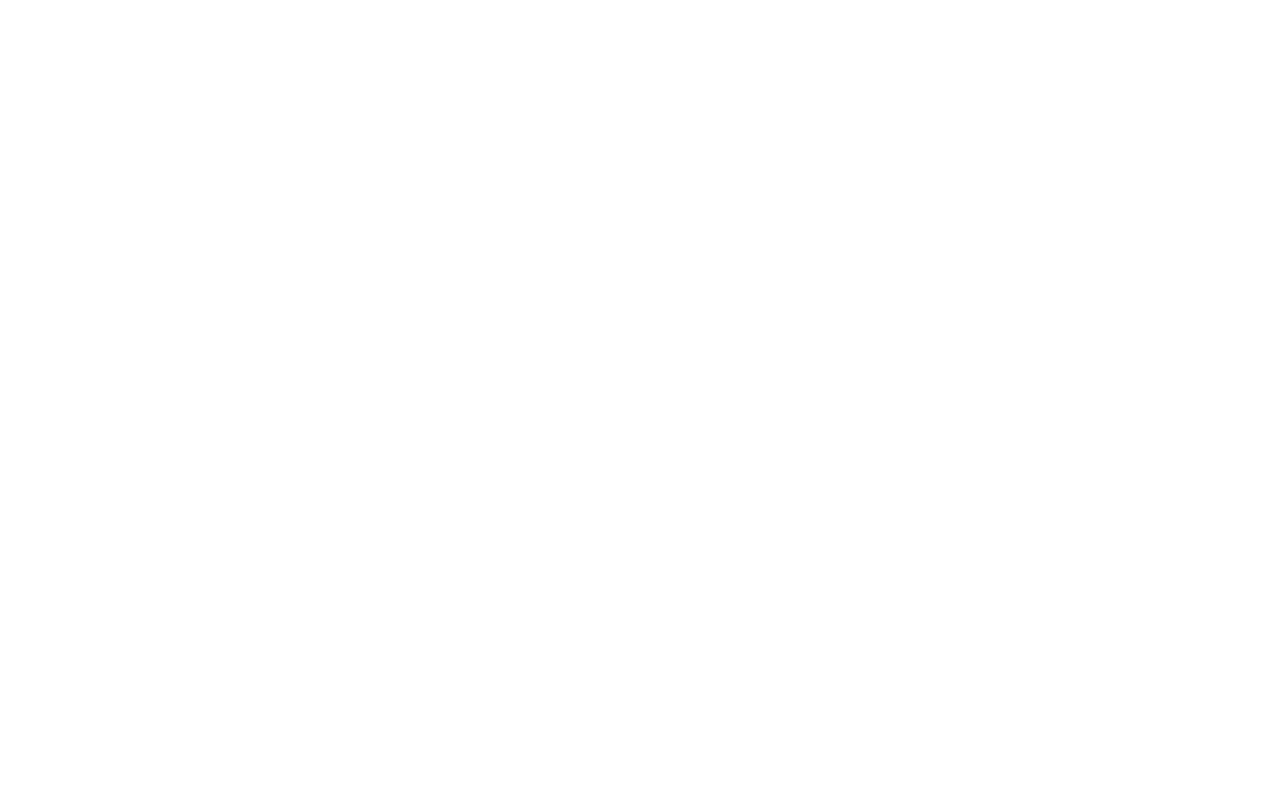
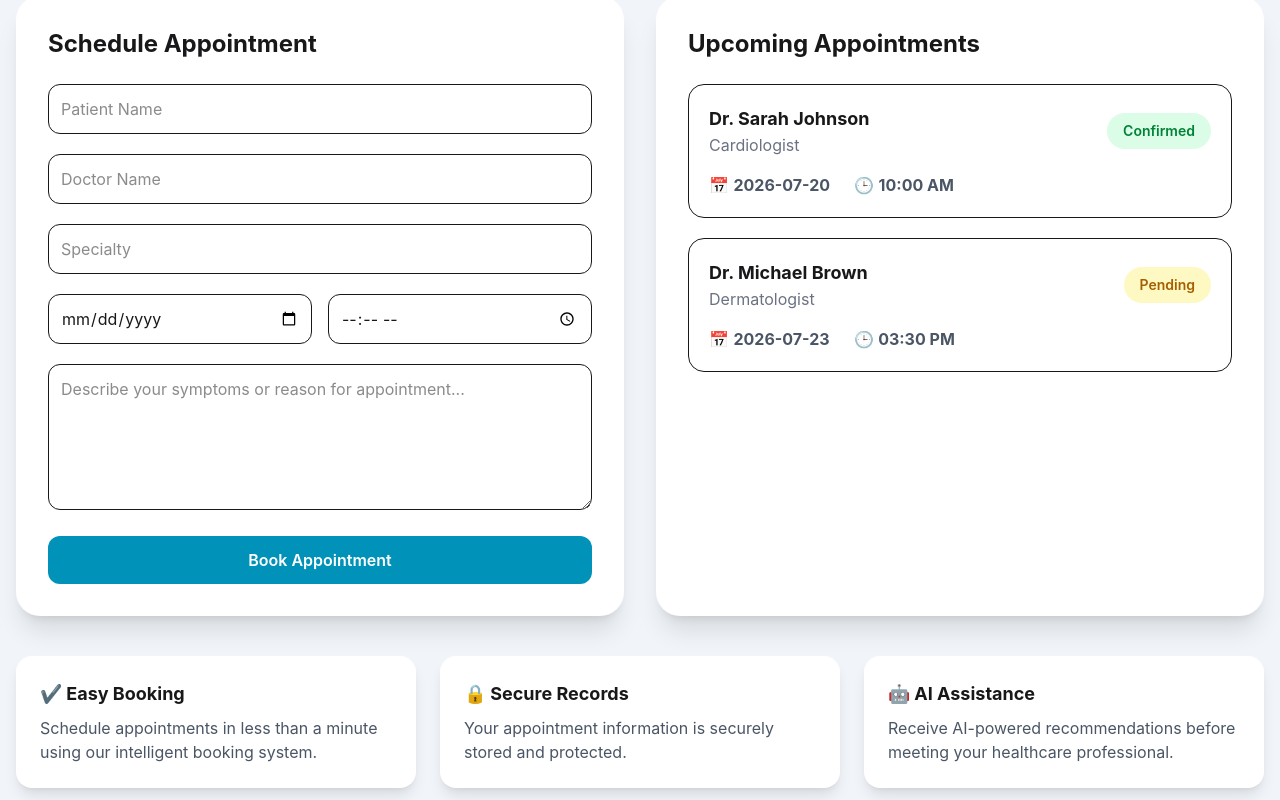
Before and after one commit to chandro4D/AI_HealthCare_-_Symptom_assistant, a React (Vite) app in the folder frontend/: page /appointments in a window 1280 px wide. Before the commit this address had no page. Shown: the part 500-1300 px from the top of the page. Before the commit the page ends 800 px from the top, so only its background shows below. Built offline with nearby package versions, Linux system fonts and the light colour scheme.

Commit message:
Added Appoinments page

```diff
--- /dev/null
+++ b/frontend/src/pages/Appointments/Appointments.jsx
@@ -0,0 +1,271 @@
+import React, { useState } from "react";
+
+function Appointments() {
+  const [appointments, setAppointments] = useState([
+    {
+      id: 1,
+      doctor: "Dr. Sarah Johnson",
+      specialty: "Cardiologist",
+      date: "2026-07-20",
+      time: "10:00 AM",
+      status: "Confirmed",
+    },
+    {
+      id: 2,
+      doctor: "Dr. Michael Brown",
+      specialty: "Dermatologist",
+      date: "2026-07-23",
+      time: "03:30 PM",
+      status: "Pending",
+    },
+  ]);
+
+  const [formData, setFormData] = useState({
+    patientName: "",
+    doctor: "",
+    specialty: "",
+    date: "",
+    time: "",
+    reason: "",
+  });
+
+  const handleChange = (e) => {
+    setFormData((prev) => ({
+      ...prev,
+      [e.target.name]: e.target.value,
+    }));
+  };
+
+  const handleSubmit = (e) => {
+    e.preventDefault();
+
+    if (
+      !formData.patientName ||
+      !formData.doctor ||
+      !formData.specialty ||
+      !formData.date ||
+      !formData.time ||
+      !formData.reason
+    ) {
+      alert("Please fill in all fields.");
+      return;
+    }
+
+    const newAppointment = {
+      id: Date.now(),
+      doctor: formData.doctor,
+      specialty: formData.specialty,
+      date: formData.date,
+      time: formData.time,
+      status: "Pending",
+    };
+
+    setAppointments([newAppointment, ...appointments]);
+
+    alert("Appointment Booked Successfully!");
+
+    setFormData({
+      patientName: "",
+      doctor: "",
+      specialty: "",
+      date: "",
+      time: "",
+      reason: "",
+    });
+  };
+
+  return (
+    <div className="min-h-screen bg-slate-100 py-10 px-4">
+      <div className="max-w-7xl mx-auto">
+        {/* Header */}
+
+        <div className="bg-gradient-to-r from-cyan-600 to-blue-700 rounded-3xl text-white p-10 shadow-xl">
+          <h1 className="text-4xl font-bold">Book Medical Appointment</h1>
+
+          <p className="mt-3 text-blue-100 max-w-3xl">
+            Easily schedule appointments with experienced healthcare
+            professionals. Choose your doctor, preferred date and time, and
+            receive instant confirmation.
+          </p>
+        </div>
+
+        {/* Statistics */}
+
+        <div className="grid md:grid-cols-3 gap-6 mt-8">
+          <div className="bg-white rounded-2xl shadow-lg p-6">
+            <h2 className="text-gray-500 font-semibold">Total Appointments</h2>
+
+            <p className="text-4xl font-bold text-cyan-600 mt-3">
+              {appointments.length}
+            </p>
+          </div>
+
+          <div className="bg-white rounded-2xl shadow-lg p-6">
+            <h2 className="text-gray-500 font-semibold">Confirmed</h2>
+
+            <p className="text-4xl font-bold text-green-600 mt-3">
+              {appointments.filter((a) => a.status === "Confirmed").length}
+            </p>
+          </div>
+
+          <div className="bg-white rounded-2xl shadow-lg p-6">
+            <h2 className="text-gray-500 font-semibold">Pending</h2>
+
+            <p className="text-4xl font-bold text-orange-500 mt-3">
+              {appointments.filter((a) => a.status === "Pending").length}
+            </p>
+          </div>
+        </div>
+
+        {/* Main */}
+
+        <div className="grid lg:grid-cols-2 gap-8 mt-10">
+          {/* Booking Form */}
+
+          <div className="bg-white rounded-3xl shadow-xl p-8">
+            <h2 className="text-2xl font-bold mb-6">Schedule Appointment</h2>
+
+            <form onSubmit={handleSubmit} className="space-y-5">
+              <input
+                type="text"
+                name="patientName"
+                placeholder="Patient Name"
+                value={formData.patientName}
+                onChange={handleChange}
+                className="w-full border rounded-xl p-3 outline-none focus:ring-2 focus:ring-cyan-500"
+              />
+
+              <input
+                type="text"
+                name="doctor"
+                placeholder="Doctor Name"
+                value={formData.doctor}
+                onChange={handleChange}
+                className="w-full border rounded-xl p-3 outline-none focus:ring-2 focus:ring-cyan-500"
+              />
+
+              <input
+                type="text"
+                name="specialty"
+                placeholder="Specialty"
+                value={formData.specialty}
+                onChange={handleChange}
+                className="w-full border rounded-xl p-3 outline-none focus:ring-2 focus:ring-cyan-500"
+              />
+
+              <div className="grid sm:grid-cols-2 gap-4">
+                <input
+                  type="date"
+                  name="date"
+                  value={formData.date}
+                  onChange={handleChange}
+                  className="border rounded-xl p-3 outline-none focus:ring-2 focus:ring-cyan-500"
+                />
+
+                <input
+                  type="time"
+                  name="time"
+                  value={formData.time}
+                  onChange={handleChange}
+                  className="border rounded-xl p-3 outline-none focus:ring-2 focus:ring-cyan-500"
+                />
+              </div>
+
+              <textarea
+                rows="5"
+                name="reason"
+                placeholder="Describe your symptoms or reason for appointment..."
+                value={formData.reason}
+                onChange={handleChange}
+                className="w-full border rounded-xl p-3 outline-none focus:ring-2 focus:ring-cyan-500"
+              />
+
+              <button className="w-full bg-cyan-600 hover:bg-cyan-700 text-white py-3 rounded-xl font-semibold transition">
+                Book Appointment
+              </button>
+            </form>
+          </div>
+
+          {/* Upcoming */}
+
+          <div className="bg-white rounded-3xl shadow-xl p-8">
+            <h2 className="text-2xl font-bold mb-6">Upcoming Appointments</h2>
+
+            <div className="space-y-5">
+              {appointments.map((appointment) => (
+                <div
+                  key={appointment.id}
+                  className="border rounded-2xl p-5 hover:shadow-lg transition"
+                >
+                  <div className="flex justify-between items-center">
+                    <div>
+                      <h3 className="font-bold text-lg">
+                        {appointment.doctor}
+                      </h3>
+
+                      <p className="text-gray-500">{appointment.specialty}</p>
+                    </div>
+
+                    <span
+                      className={`px-4 py-2 rounded-full text-sm font-semibold ${
+                        appointment.status === "Confirmed"
+                          ? "bg-green-100 text-green-700"
+                          : appointment.status === "Pending"
+                            ? "bg-yellow-100 text-yellow-700"
+                            : "bg-blue-100 text-blue-700"
+                      }`}
+                    >
+                      {appointment.status}
+                    </span>
+                  </div>
+
+                  <div className="mt-4 flex flex-wrap gap-6 text-gray-600">
+                    <div>
+                      📅 <strong>{appointment.date}</strong>
+                    </div>
+
+                    <div>
+                      🕒 <strong>{appointment.time}</strong>
+                    </div>
+                  </div>
+                </div>
+              ))}
+            </div>
+          </div>
+        </div>
+
+        {/* Information */}
+
+        <div className="grid md:grid-cols-3 gap-6 mt-10">
+          <div className="bg-white rounded-2xl shadow-lg p-6">
+            <h3 className="font-bold text-lg mb-2">✔ Easy Booking</h3>
+
+            <p className="text-gray-600">
+              Schedule appointments in less than a minute using our intelligent
+              booking system.
+            </p>
+          </div>
+
+          <div className="bg-white rounded-2xl shadow-lg p-6">
+            <h3 className="font-bold text-lg mb-2">🔒 Secure Records</h3>
+
+            <p className="text-gray-600">
+              Your appointment information is securely stored and protected.
+            </p>
+          </div>
+
+          <div className="bg-white rounded-2xl shadow-lg p-6">
+            <h3 className="font-bold text-lg mb-2">🤖 AI Assistance</h3>
+
+            <p className="text-gray-600">
+              Receive AI-powered recommendations before meeting your healthcare
+              professional.
+            </p>
+          </div>
+        </div>
+      </div>
+    </div>
+  );
+}
+
+export default Appointments;
--- a/frontend/src/routes/AppRoutes.jsx
+++ b/frontend/src/routes/AppRoutes.jsx
@@ -13,6 +13,7 @@
 import SymptomChecker from "../Dashboard/PatientDashboard/SymptomChecker";
 import About from "../pages/About/About";
 import Doctors from "../pages/Doctors/Doctors";
+import Appointments from "../pages/Appointments/Appointments";
 
 function AppRoutes() {
   return (
@@ -24,6 +25,7 @@
         <Route path="/login" element={<Login />} />
         <Route path="/about" element={<About />} />
         <Route path="/doctors" element={<Doctors />} />
+        <Route path="/appointments" element={<Appointments />} />
 
         {/* Dashboard is now a PARENT route with nested children */}
         <Route path="/dashboard" element={<Dashboard />}>
```
